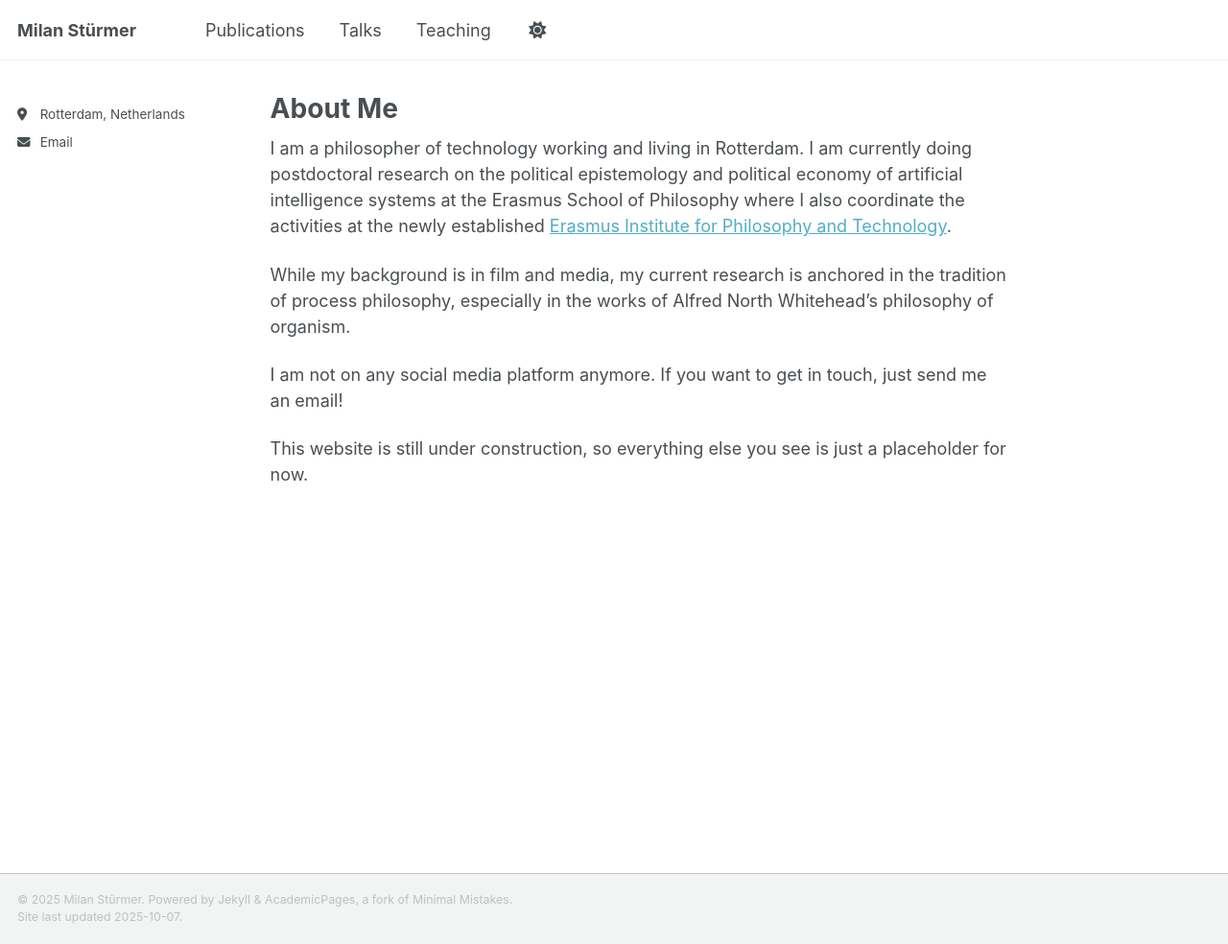
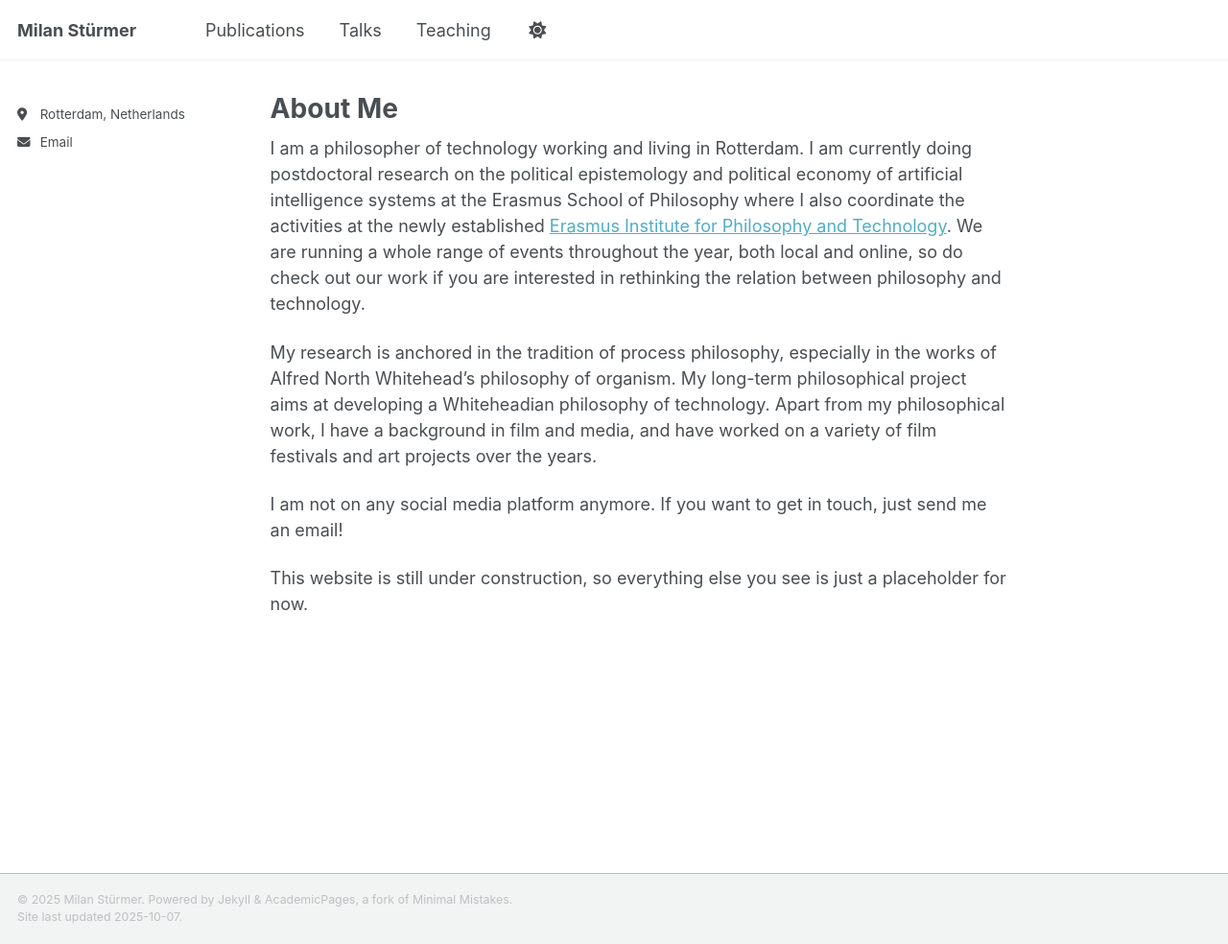
Before and after one commit to milanstuermer/milanstuermer.github.io, a Jekyll site: the page built from _pages/about.md, in a window 1280 px wide and 984 px high. Shown: the whole window at 96% size. Built offline with Jekyll 4.4.1, drawn with Linux system fonts in a browser that asks for light colours; a script that is not in the unit is left out.

Commit message:
Update about.md

```diff
--- a/_pages/about.md
+++ b/_pages/about.md
@@ -7,9 +7,10 @@ redirect_from:
   - /about.html
 ---
 
-I am a philosopher of technology working and living in Rotterdam. I am currently doing postdoctoral research on the political epistemology and political economy of artificial intelligence systems at the Erasmus School of Philosophy where I also coordinate the activities at the newly established [Erasmus Institute for Philosophy and Technology](https://www.eur.nl/en/esphil/erasmus-institute-philosophy-and-technology).
+I am a philosopher of technology working and living in Rotterdam. I am currently doing postdoctoral research on the political epistemology and political economy of artificial intelligence systems at the Erasmus School of Philosophy where I also coordinate the activities at the newly established [Erasmus Institute for Philosophy and Technology](https://www.eur.nl/en/esphil/erasmus-institute-philosophy-and-technology). We are running a whole range of events throughout the year, both local and online, so do check out our work if you are interested in rethinking the relation between philosophy and technology.
 
-While my background is in film and media, my current research is anchored in the tradition of process philosophy, especially in the works of Alfred North Whitehead’s philosophy of organism.
+My research is anchored in the tradition of process philosophy, especially in the works of Alfred North Whitehead’s philosophy of organism. My long-term philosophical project aims at developing a Whiteheadian philosophy of technology.
+Apart from my philosophical work, I have a background in film and media, and have worked on a variety of film festivals and art projects over the years.
 
 I am not on any social media platform anymore. If you want to get in touch, just send me an email!
 
```
